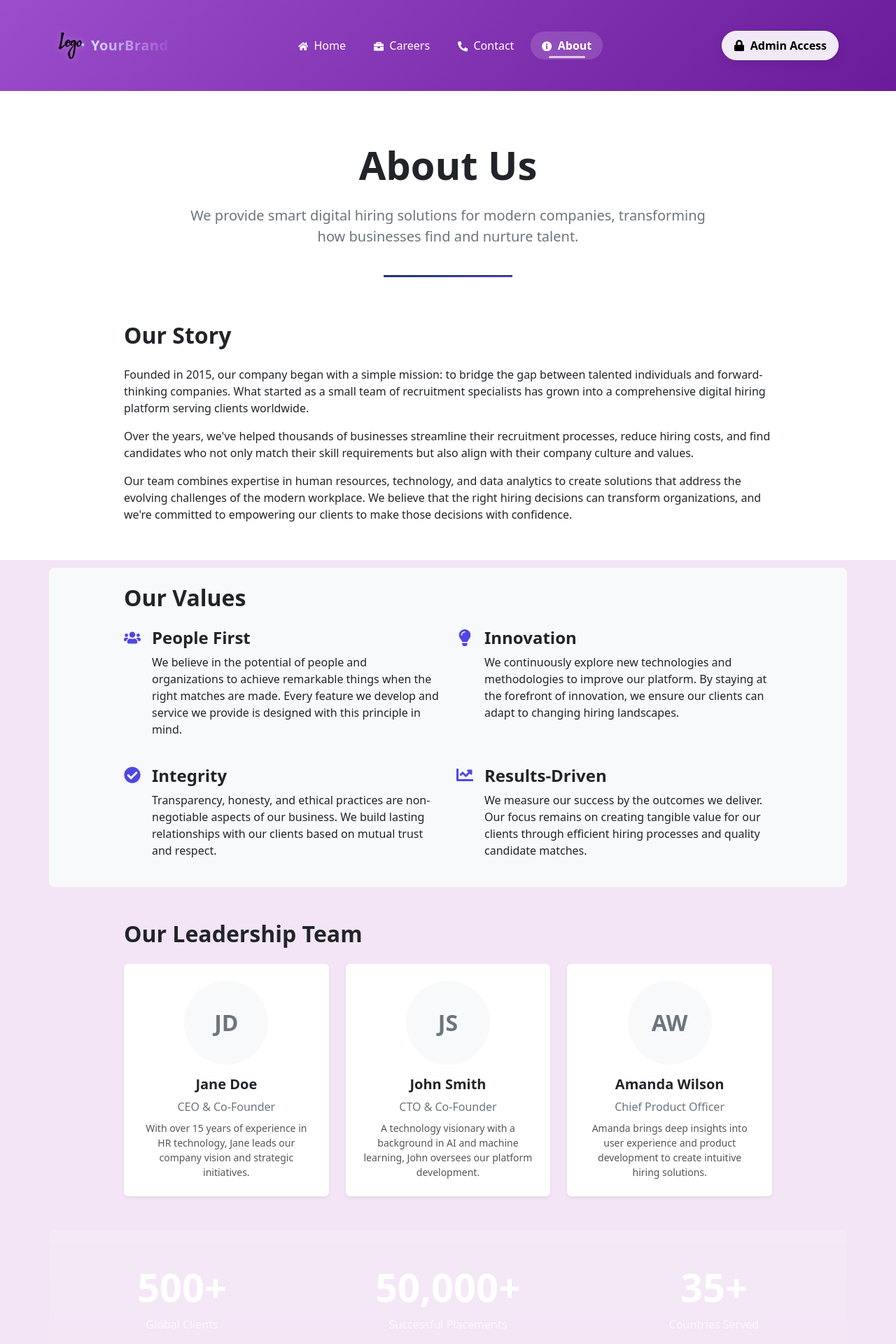
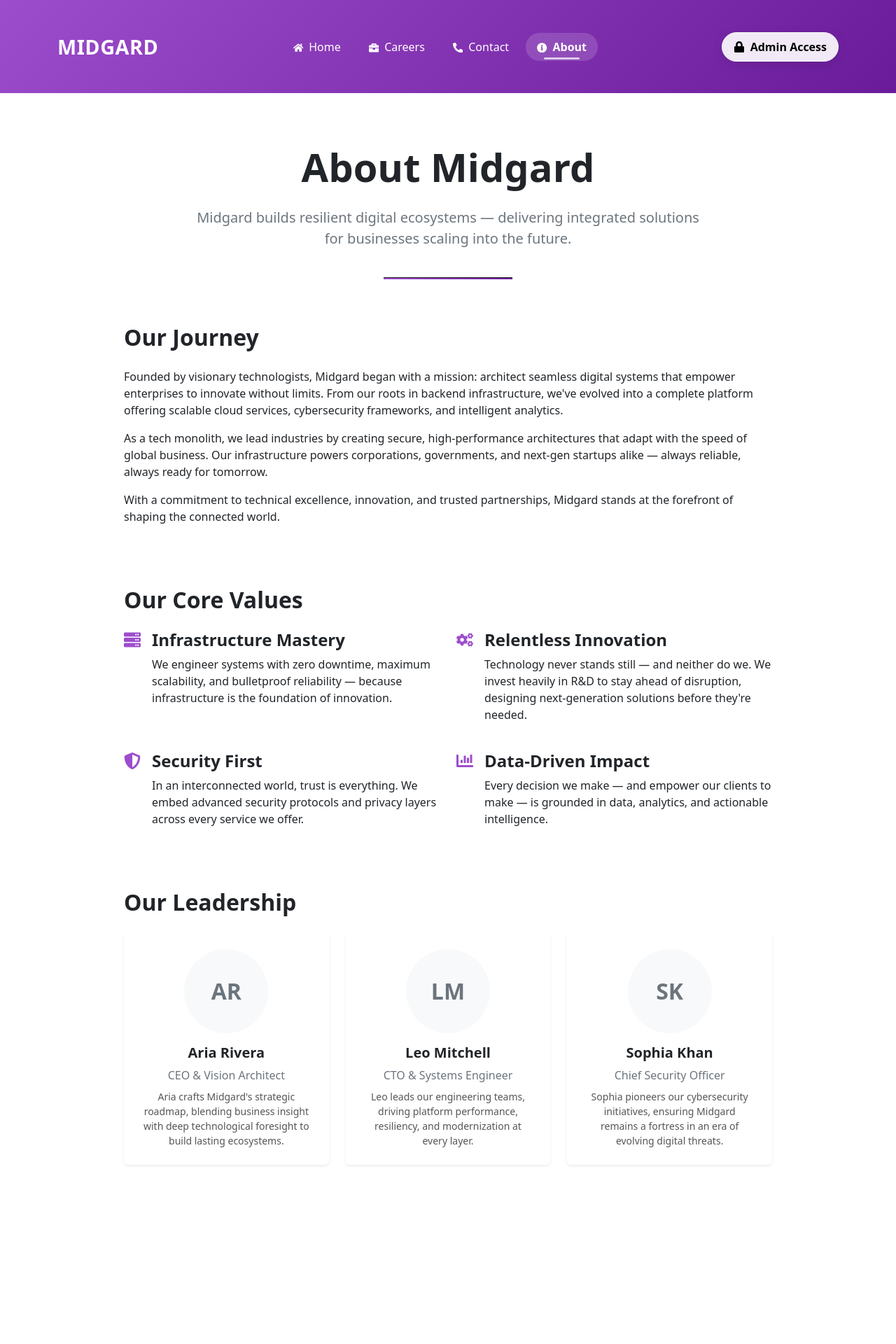
Before and after one commit to Roon627/Midgard, a React (Vite) app in the folder frontend/: page /about in a window 1280 px wide. Shown: the top 1920 px of the page at 70% size. Built offline with nearby package versions, Linux system fonts and the light colour scheme.

Commit message:
Initial Midgard Color scheme final

```diff
--- a/frontend/index.html
+++ b/frontend/index.html
@@ -2,20 +2,29 @@
 <html lang="en">
   <head>
     <meta charset="UTF-8" />
+    <meta name="viewport" content="width=device-width, initial-scale=1.0" />
+
     <link rel="icon" type="image/svg+xml" href="/vite.svg" />
-    <meta name="viewport" content="width=device-width, initial-scale=1.0" />
-    <link rel="stylesheet" href="https://cdnjs.cloudflare.com/ajax/libs/font-awesome/6.0.0-beta3/css/all.min.css" />
-    <title>Vite + React</title>
+
+    <title>Midgard</title>
 
     <!-- Bootstrap CSS -->
     <link
       href="https://cdn.jsdelivr.net/npm/bootstrap@5.1.3/dist/css/bootstrap.min.css"
       rel="stylesheet"
     />
+
+    <!-- Font Awesome -->
+    <link
+      rel="stylesheet"
+      href="https://cdnjs.cloudflare.com/ajax/libs/font-awesome/6.0.0-beta3/css/all.min.css"
+    />
+
+    <!-- Custom Styles will load inside React -->
   </head>
-  <body>
+
+  <body style="background-color: #ffffff;">
     <div id="root"></div>
-    <!-- Your React App -->
     <script type="module" src="/src/main.jsx"></script>
   </body>
 </html>
--- a/frontend/package.json
+++ b/frontend/package.json
@@ -17,7 +17,9 @@
     "react": "^19.0.0",
     "react-dom": "^19.0.0",
     "react-icons": "^5.5.0",
-    "react-router-dom": "^7.5.2"
+    "react-router-dom": "^7.5.2",
+    "react-tsparticles": "^2.12.2",
+    "tsparticles": "^3.8.1"
   },
   "devDependencies": {
     "@eslint/js": "^9.22.0",
--- a/frontend/src/App.css
+++ b/frontend/src/App.css
@@ -46,7 +46,7 @@
 body, html {
   height: 100%;
   font-family: 'Arial', sans-serif;
-  background-color: var(--primary-color-light);
+  background-color: #ffffff; /* Changed to white */
   color: #343a40;
 }
 
@@ -116,12 +116,11 @@ body, html {
 
 /* Admin Login */
 .admin-login-wrapper {
-  flex: 1;
+  height: 100vh; /* Ensures the wrapper covers full height */
   display: flex;
   justify-content: center;
   align-items: center;
-  padding: 2rem;
-  background-color: var(--primary-color-light);
+  background: #ffffff; /* Changed to white */
 }
 
 .admin-login-card {
@@ -320,6 +319,42 @@ button:hover {
   height: 60vh;
 }
 
+/* Animated Site Name */
+.animated-brand {
+  font-size: 1.8rem;
+  font-weight: bold;
+  color: #fff;
+  position: relative;
+  display: inline-block;
+  text-transform: uppercase;
+  cursor: pointer;
+  transition: all 0.3s ease;
+}
+
+.animated-brand::after {
+  content: '';
+  position: absolute;
+  bottom: -4px;
+  left: 0;
+  width: 100%;
+  height: 2px;
+  background: #fff;
+  transform: scaleX(0);
+  transform-origin: bottom right;
+  transition: transform 0.25s ease-out;
+}
+
+.animated-brand:hover {
+  color: #f1c40f; /* Change color on hover */
+  text-shadow: 0 0 10px rgba(255, 255, 255, 0.5); /* Add glow effect */
+}
+
+.animated-brand:hover::after {
+  transform: scaleX(1);
+  transform-origin: bottom left;
+}
+
+
 /* Sticky Footer */
 footer {
   margin-top: auto;
@@ -329,7 +364,6 @@ footer {
   text-align: center;
   font-size: 0.9rem;
 }
-
 
 /* Responsive */
 @media (max-width: 768px) {
@@ -352,3 +386,4 @@ footer {
     margin: 2rem 0 0 0;
   }
 }
+:end
--- a/frontend/src/App.jsx
+++ b/frontend/src/App.jsx
@@ -21,7 +21,10 @@ import Footer from "./components/Footer"; // Import Footer Component
 function App() {
   return (
     <Router>
+      <div className="app-wrapper d-flex flex-column min-vh-100" style={{ backgroundColor: "#ffffff" }}>
         <Navbar />
+
+        <div className="flex-grow-1">
           <Routes>
             <Route path="/" element={<Home />} />
             <Route path="/careers" element={<Careers />} />
@@ -34,7 +37,10 @@ function App() {
             <Route path="/admin/submissions" element={<AdminSubmissions />} />
             <Route path="/admin/settings" element={<AdminSettings />} />
           </Routes>
-      <Footer /> {/* Add Footer at the bottom of every page */}
+        </div>
+
+        <Footer /> {/* Always at bottom */}
+      </div>
     </Router>
   );
 }
--- a/frontend/src/components/Footer.jsx
+++ b/frontend/src/components/Footer.jsx
@@ -8,7 +8,7 @@ export default function Footer() {
         <div className="d-flex flex-column flex-md-row justify-content-between align-items-center">
           {/* Copyright */}
           <p className="text-light mb-3 mb-md-0">
-            &copy; {new Date().getFullYear()} Your Company Name. All rights reserved.
+            &copy; {new Date().getFullYear()} Midgard. All rights reserved.
           </p>
 
           {/* Social Icons */}
--- a/frontend/src/components/Navbar.jsx
+++ b/frontend/src/components/Navbar.jsx
@@ -1,6 +1,6 @@
 import { Link, useNavigate, useLocation } from "react-router-dom";
 import { FaHome, FaBriefcase, FaPhoneAlt, FaInfoCircle, FaLock, FaBars } from "react-icons/fa";
-import { useState, useEffect } from "react";
+import { useState } from "react";
 
 export default function Navbar() {
   const navigate = useNavigate();
@@ -15,22 +15,10 @@ export default function Navbar() {
   return (
     <nav className="navbar navbar-expand-lg navbar-custom">
       <div className="container">
-        {/* Logo Section */}
+        {/* Animated Site Name */}
         <Link to="/" className="navbar-brand d-flex align-items-center">
-          <img
-            src="/Logo.png"
-            alt="Logo"
-            className="me-2"
-            style={{
-              height: "40px",
-              transition: "all 0.3s ease",
-              filter: "drop-shadow(0px 0px 5px rgba(255,255,255,0.3))"
-            }}
-            onMouseOver={(e) => e.target.style.filter = "drop-shadow(0px 0px 8px rgba(255,255,255,0.5))"}
-            onMouseOut={(e) => e.target.style.filter = "drop-shadow(0px 0px 5px rgba(255,255,255,0.3))"}
-          />
-          <span className="brand-text">
-            YourBrand
+          <span className="brand-text animated-brand">
+            Midgard
           </span>
         </Link>
 
--- a/frontend/src/index.css
+++ b/frontend/src/index.css
@@ -114,7 +114,7 @@ footer p {
 .navbar-custom .navbar-brand .brand-text {
   font-weight: 700;
   letter-spacing: 0.5px;
-  background: linear-gradient(98deg, #d6e4ff, #9c4dcc);
+  background: linear-gradient(98deg, #ffffff, #ffffff);
   -webkit-background-clip: text;
   background-clip: text;
   -webkit-text-fill-color: transparent;
--- a/frontend/src/pages/About.jsx
+++ b/frontend/src/pages/About.jsx
@@ -1,18 +1,25 @@
 import React from "react";
-import { FaCheckCircle, FaUsers, FaLightbulb, FaChartLine } from "react-icons/fa";
+import { FaServer, FaCogs, FaShieldAlt, FaChartBar } from "react-icons/fa";
 
 export default function About() {
   return (
-    <div className="container my-5 py-4">
+    <div className="page-wrapper d-flex flex-column">
+      <div className="container my-5 py-4 flex-grow-1">
         <div className="row mb-5">
           <div className="col-lg-8 mx-auto text-center">
-          <h1 className="display-4 fw-bold mb-4">About Us</h1>
+            <h1 className="display-4 fw-bold mb-4">About Midgard</h1>
             <p className="lead text-secondary mb-4">
-            We provide smart digital hiring solutions for modern companies,
-            transforming how businesses find and nurture talent.
+              Midgard builds resilient digital ecosystems — delivering integrated solutions for businesses scaling into the future.
             </p>
             <div className="d-flex justify-content-center">
-            <hr className="w-25" style={{ height: "3px", opacity: "1", background: "linear-gradient(90deg, #1e3a8a 0%, #4f46e5 100%)" }} />
+              <hr
+                className="w-25"
+                style={{
+                  height: "3px",
+                  opacity: "1",
+                  background: "linear-gradient(90deg, #9c4dcc 0%, #6a1b9a 100%)",
+                }}
+              />
             </div>
           </div>
         </div>
@@ -20,33 +27,33 @@ export default function About() {
         {/* Our Story Section */}
         <div className="row mb-5">
           <div className="col-lg-10 mx-auto">
-          <h2 className="fw-bold mb-4">Our Story</h2>
+            <h2 className="fw-bold mb-4">Our Journey</h2>
             <p>
-            Founded in 2015, our company began with a simple mission: to bridge the gap between talented individuals and forward-thinking companies. What started as a small team of recruitment specialists has grown into a comprehensive digital hiring platform serving clients worldwide.
+              Founded by visionary technologists, Midgard began with a mission: architect seamless digital systems that empower enterprises to innovate without limits. From our roots in backend infrastructure, we've evolved into a complete platform offering scalable cloud services, cybersecurity frameworks, and intelligent analytics.
             </p>
             <p>
-            Over the years, we've helped thousands of businesses streamline their recruitment processes, reduce hiring costs, and find candidates who not only match their skill requirements but also align with their company culture and values.
+              As a tech monolith, we lead industries by creating secure, high-performance architectures that adapt with the speed of global business. Our infrastructure powers corporations, governments, and next-gen startups alike — always reliable, always ready for tomorrow.
             </p>
             <p>
-            Our team combines expertise in human resources, technology, and data analytics to create solutions that address the evolving challenges of the modern workplace. We believe that the right hiring decisions can transform organizations, and we're committed to empowering our clients to make those decisions with confidence.
+              With a commitment to technical excellence, innovation, and trusted partnerships, Midgard stands at the forefront of shaping the connected world.
             </p>
           </div>
         </div>
 
         {/* Values Section */}
-      <div className="row mb-5 py-4 bg-light rounded-3">
+        <div className="row mb-5 py-4">
           <div className="col-lg-10 mx-auto">
-          <h2 className="fw-bold mb-4">Our Values</h2>
+            <h2 className="fw-bold mb-4">Our Core Values</h2>
             <div className="row row-cols-1 row-cols-md-2 g-4">
               <div className="col">
                 <div className="d-flex">
                   <div className="me-3">
-                  <FaUsers size={24} style={{ color: "#4f46e5" }} />
+                    <FaServer size={24} style={{ color: "#9c4dcc" }} />
                   </div>
                   <div>
-                  <h4 className="fw-bold">People First</h4>
+                    <h4 className="fw-bold">Infrastructure Mastery</h4>
                     <p>
-                    We believe in the potential of people and organizations to achieve remarkable things when the right matches are made. Every feature we develop and service we provide is designed with this principle in mind.
+                      We engineer systems with zero downtime, maximum scalability, and bulletproof reliability — because infrastructure is the foundation of innovation.
                     </p>
                   </div>
                 </div>
@@ -54,12 +61,12 @@ export default function About() {
               <div className="col">
                 <div className="d-flex">
                   <div className="me-3">
-                  <FaLightbulb size={24} style={{ color: "#4f46e5" }} />
+                    <FaCogs size={24} style={{ color: "#9c4dcc" }} />
                   </div>
                   <div>
-                  <h4 className="fw-bold">Innovation</h4>
+                    <h4 className="fw-bold">Relentless Innovation</h4>
                     <p>
-                    We continuously explore new technologies and methodologies to improve our platform. By staying at the forefront of innovation, we ensure our clients can adapt to changing hiring landscapes.
+                      Technology never stands still — and neither do we. We invest heavily in R&D to stay ahead of disruption, designing next-generation solutions before they're needed.
                     </p>
                   </div>
                 </div>
@@ -67,12 +74,12 @@ export default function About() {
               <div className="col">
                 <div className="d-flex">
                   <div className="me-3">
-                  <FaCheckCircle size={24} style={{ color: "#4f46e5" }} />
+                    <FaShieldAlt size={24} style={{ color: "#9c4dcc" }} />
                   </div>
                   <div>
-                  <h4 className="fw-bold">Integrity</h4>
+                    <h4 className="fw-bold">Security First</h4>
                     <p>
-                    Transparency, honesty, and ethical practices are non-negotiable aspects of our business. We build lasting relationships with our clients based on mutual trust and respect.
+                      In an interconnected world, trust is everything. We embed advanced security protocols and privacy layers across every service we offer.
                     </p>
                   </div>
                 </div>
@@ -80,12 +87,12 @@ export default function About() {
               <div className="col">
                 <div className="d-flex">
                   <div className="me-3">
-                  <FaChartLine size={24} style={{ color: "#4f46e5" }} />
+                    <FaChartBar size={24} style={{ color: "#9c4dcc" }} />
                   </div>
                   <div>
-                  <h4 className="fw-bold">Results-Driven</h4>
+                    <h4 className="fw-bold">Data-Driven Impact</h4>
                     <p>
-                    We measure our success by the outcomes we deliver. Our focus remains on creating tangible value for our clients through efficient hiring processes and quality candidate matches.
+                      Every decision we make — and empower our clients to make — is grounded in data, analytics, and actionable intelligence.
                     </p>
                   </div>
                 </div>
@@ -97,19 +104,24 @@ export default function About() {
         {/* Team Section */}
         <div className="row mb-5">
           <div className="col-lg-10 mx-auto">
-          <h2 className="fw-bold mb-4">Our Leadership Team</h2>
+            <h2 className="fw-bold mb-4">Our Leadership</h2>
             <div className="row row-cols-1 row-cols-md-3 g-4">
               {/* Team Member 1 */}
               <div className="col">
                 <div className="card h-100 border-0 shadow-sm">
                   <div className="card-body text-center p-4">
-                  <div className="rounded-circle bg-light mx-auto mb-3 d-flex justify-content-center align-items-center" style={{ width: "120px", height: "120px" }}>
-                    <span className="text-secondary fw-bold" style={{ fontSize: "2rem" }}>JD</span>
+                    <div
+                      className="rounded-circle bg-light mx-auto mb-3 d-flex justify-content-center align-items-center"
+                      style={{ width: "120px", height: "120px" }}
+                    >
+                      <span className="text-secondary fw-bold" style={{ fontSize: "2rem" }}>
+                        AR
+                      </span>
                     </div>
-                  <h5 className="card-title fw-bold">Jane Doe</h5>
-                  <p className="text-secondary mb-2">CEO & Co-Founder</p>
+                    <h5 className="card-title fw-bold">Aria Rivera</h5>
+                    <p className="text-secondary mb-2">CEO & Vision Architect</p>
                     <p className="card-text">
-                    With over 15 years of experience in HR technology, Jane leads our company vision and strategic initiatives.
+                      Aria crafts Midgard's strategic roadmap, blending business insight with deep technological foresight to build lasting ecosystems.
                     </p>
                   </div>
                 </div>
@@ -118,13 +130,18 @@ export default function About() {
               <div className="col">
                 <div className="card h-100 border-0 shadow-sm">
                   <div className="card-body text-center p-4">
-                  <div className="rounded-circle bg-light mx-auto mb-3 d-flex justify-content-center align-items-center" style={{ width: "120px", height: "120px" }}>
-                    <span className="text-secondary fw-bold" style={{ fontSize: "2rem" }}>JS</span>
+                    <div
+                      className="rounded-circle bg-light mx-auto mb-3 d-flex justify-content-center align-items-center"
+                      style={{ width: "120px", height: "120px" }}
+                    >
+                      <span className="text-secondary fw-bold" style={{ fontSize: "2rem" }}>
+                        LM
+                      </span>
                     </div>
-                  <h5 className="card-title fw-bold">John Smith</h5>
-                  <p className="text-secondary mb-2">CTO & Co-Founder</p>
+                    <h5 className="card-title fw-bold">Leo Mitchell</h5>
+                    <p className="text-secondary mb-2">CTO & Systems Engineer</p>
                     <p className="card-text">
-                    A technology visionary with a background in AI and machine learning, John oversees our platform development.
+                      Leo leads our engineering teams, driving platform performance, resiliency, and modernization at every layer.
                     </p>
                   </div>
                 </div>
@@ -133,13 +150,18 @@ export default function About() {
               <div className="col">
                 <div className="card h-100 border-0 shadow-sm">
                   <div className="card-body text-center p-4">
-                  <div className="rounded-circle bg-light mx-auto mb-3 d-flex justify-content-center align-items-center" style={{ width: "120px", height: "120px" }}>
-                    <span className="text-secondary fw-bold" style={{ fontSize: "2rem" }}>AW</span>
+                    <div
+                      className="rounded-circle bg-light mx-auto mb-3 d-flex justify-content-center align-items-center"
+                      style={{ width: "120px", height: "120px" }}
+                    >
+                      <span className="text-secondary fw-bold" style={{ fontSize: "2rem" }}>
+                        SK
+                      </span>
                     </div>
-                  <h5 className="card-title fw-bold">Amanda Wilson</h5>
-                  <p className="text-secondary mb-2">Chief Product Officer</p>
+                    <h5 className="card-title fw-bold">Sophia Khan</h5>
+                    <p className="text-secondary mb-2">Chief Security Officer</p>
                     <p className="card-text">
-                    Amanda brings deep insights into user experience and product development to create intuitive hiring solutions.
+                      Sophia pioneers our cybersecurity initiatives, ensuring Midgard remains a fortress in an era of evolving digital threats.
                     </p>
                   </div>
                 </div>
@@ -149,18 +171,25 @@ export default function About() {
         </div>
 
         {/* Stats Section */}
-      <div className="row py-5 text-center bg-gradient" style={{ background: "linear-gradient(90deg, #1e3a8a 0%, #4f46e5 100%)", borderRadius: "8px" }}>
+        <div
+          className="row py-5 text-center bg-gradient"
+          style={{
+            background: "linear-gradient(90deg, #9c4dcc 0%, #6a1b9a 100%)",
+            borderRadius: "8px",
+          }}
+        >
           <div className="col-md-4 mb-3 mb-md-0">
-          <h2 className="text-white fw-bold display-4">500+</h2>
-          <p className="text-white opacity-75">Global Clients</p>
+            <h2 className="text-white fw-bold display-4">1000+</h2>
+            <p className="text-white opacity-75">Enterprise Clients</p>
           </div>
           <div className="col-md-4 mb-3 mb-md-0">
-          <h2 className="text-white fw-bold display-4">50,000+</h2>
-          <p className="text-white opacity-75">Successful Placements</p>
+            <h2 className="text-white fw-bold display-4">1M+</h2>
+            <p className="text-white opacity-75">Users Supported</p>
           </div>
           <div className="col-md-4">
-          <h2 className="text-white fw-bold display-4">35+</h2>
-          <p className="text-white opacity-75">Countries Served</p>
+            <h2 className="text-white fw-bold display-4">50+</h2>
+            <p className="text-white opacity-75">Global Data Centers</p>
+          </div>
         </div>
       </div>
     </div>
```
Also changed, not shown: frontend/src/pages/AdminDashboard.jsx (+27 -15 lines), frontend/src/pages/Contact.jsx (+7 -7 lines), 2 other files (tests, documents, lock files or other folders). Lines whose indentation alone changed are shown as unchanged.
